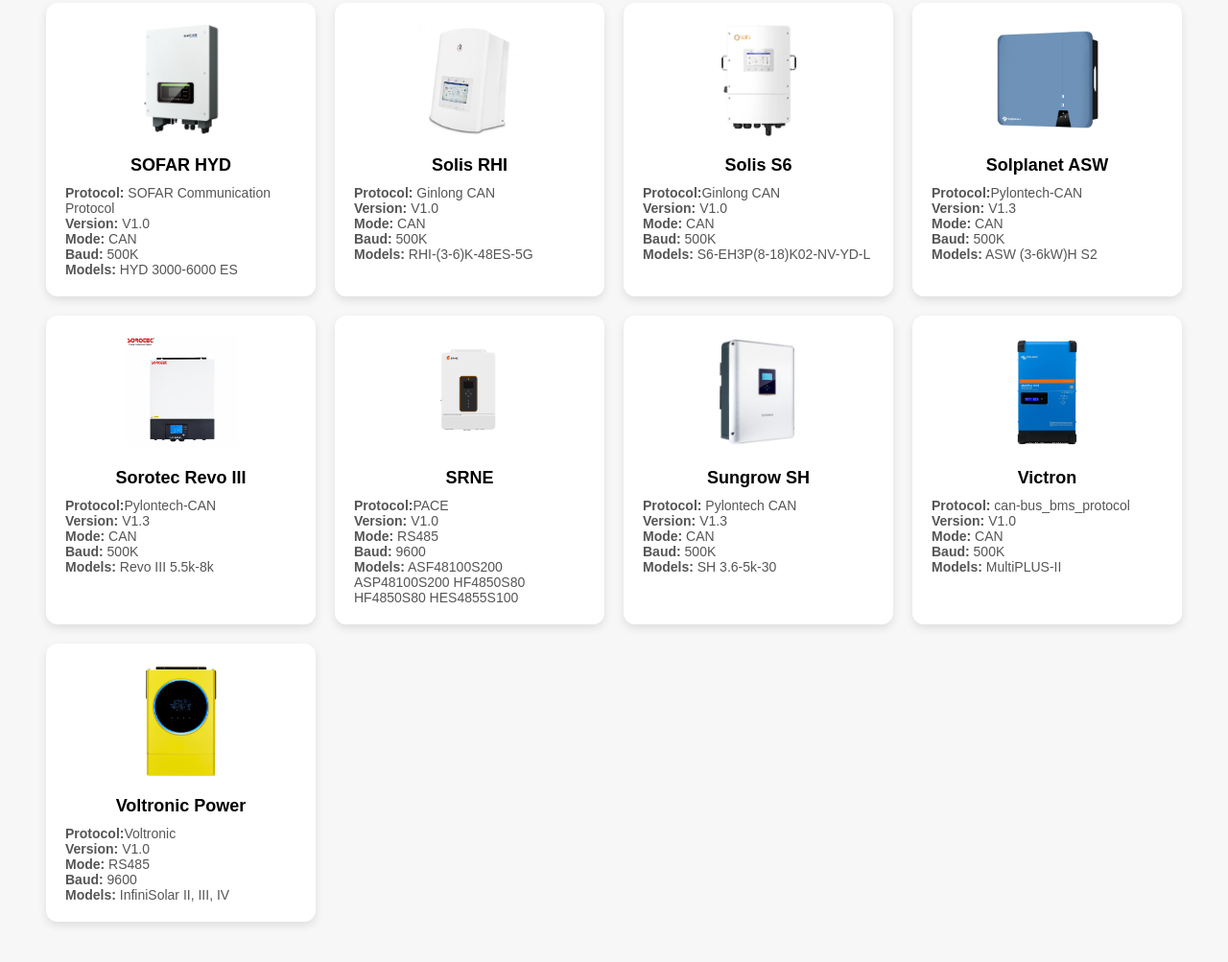
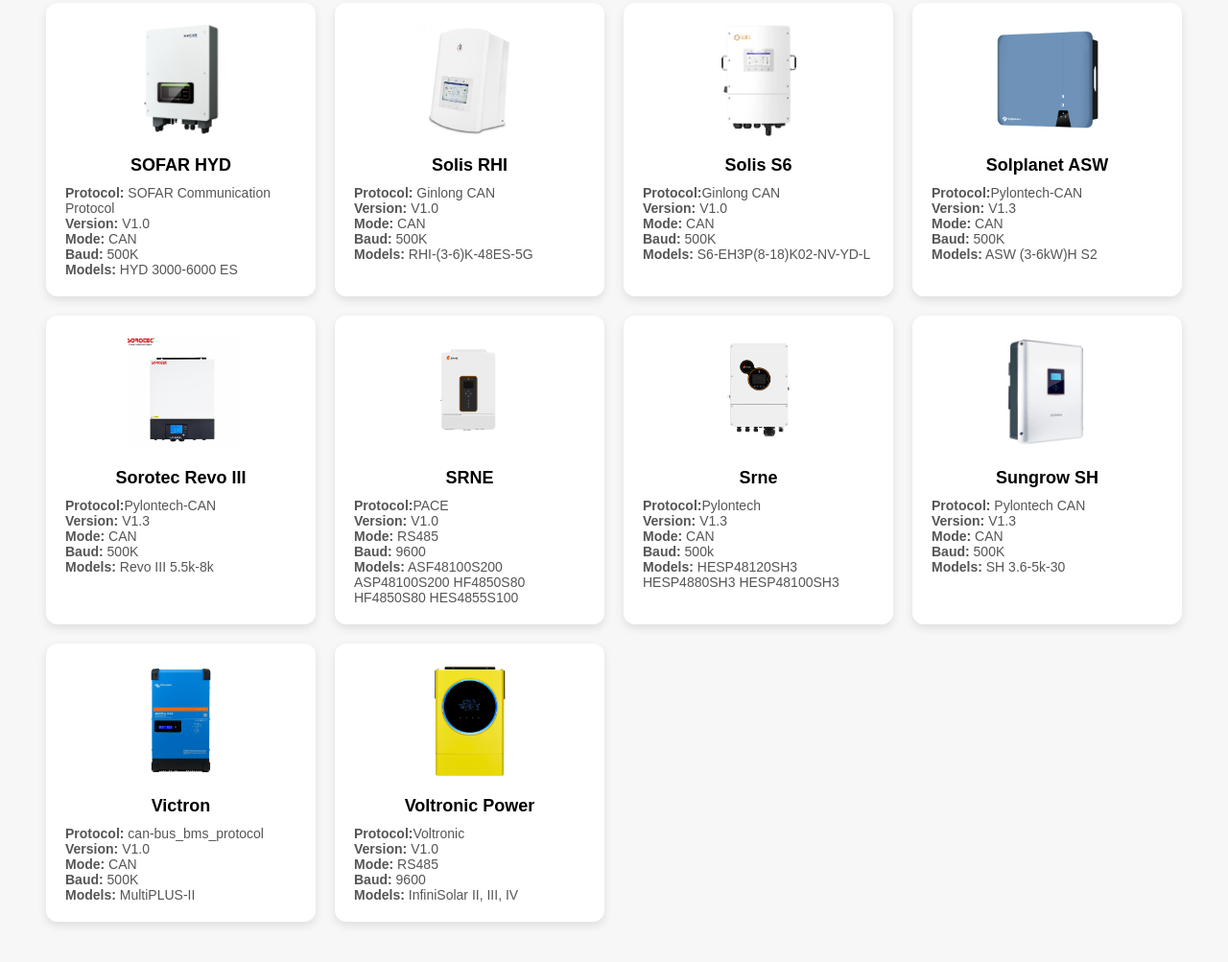
Before and after one commit to SluxerPolska/manuals, a plain HTML site: page compatibility/index.html in a window 1280 px wide. Shown: the part 1881-2884 px from the top of the page at 96% size. Drawn offline with Linux system fonts and the light colour scheme.

Commit message:
SRNE HESP added

```diff
--- a/compatibility/index.html
+++ b/compatibility/index.html
@@ -469,6 +469,19 @@
       </div>
   </div>
 
+  <div class="card" data-search="srne hesp">
+    <a href="#srne-hesp"><img src="images/SRNE_SE_HESP48120SH3.png" alt="SRNE"></a>
+    <div class="card-title">Srne</div>
+    <div class="details">
+      <b>Protocol:</b>Pylontech<br>
+      <b>Version:</b> V1.3<br>
+      <b>Mode:</b> CAN<br>
+      <b>Baud:</b> 500k<br>
+      <b>Models:</b> HESP48120SH3 HESP4880SH3 HESP48100SH3
+      </div>
+  </div>
+
+
 
   </div>
 
@@ -612,9 +625,15 @@
     <a href="#" class="close">&times;</a>
     <img src="images/S6-EH3P(8-18)K02-NV-YD-L.png" alt="SolisS6">
 
-    <div id="anenji" class="lightbox">
-    <a href="#" class="close">&times;</a>
-    <img src="images/anenji.jpeg" alt="Anenji">
+	<div id="anenji" class="lightbox">
+		<a href="#" class="close">&times;</a>
+		<img src="images/anenji.jpeg" alt="Anenji">
+	</div>
+
+   <div id="srne-hesp" class="lightbox">
+	<a href="#" class="close">&times;</a>
+   	<img src="images/SRNE_SE_HESP48120SH3.png" alt="Srne">
+   </div>
 
 <script>
 document.getElementById("searchBox").addEventListener("input", function() {
```
Also changed, not shown: compatibility/images/SRNE_SE_HESP48120SH3.png (added).
